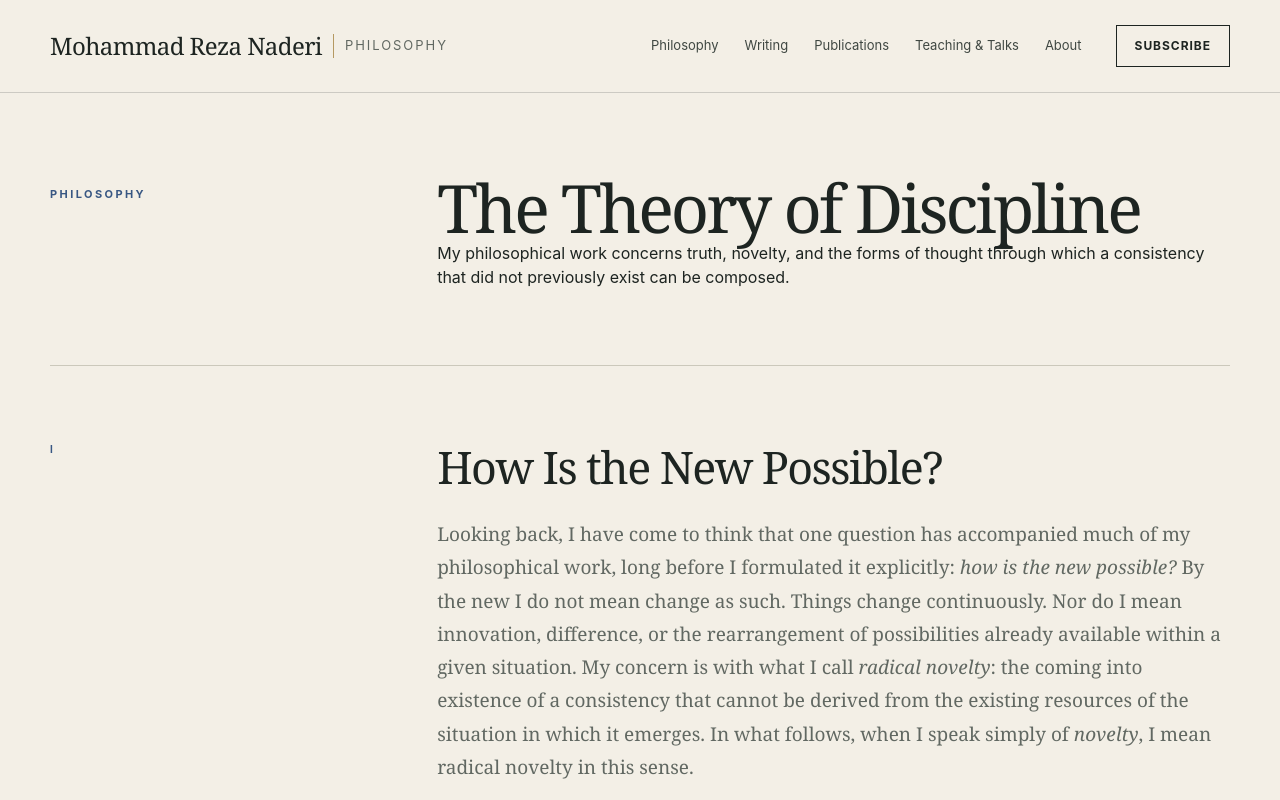
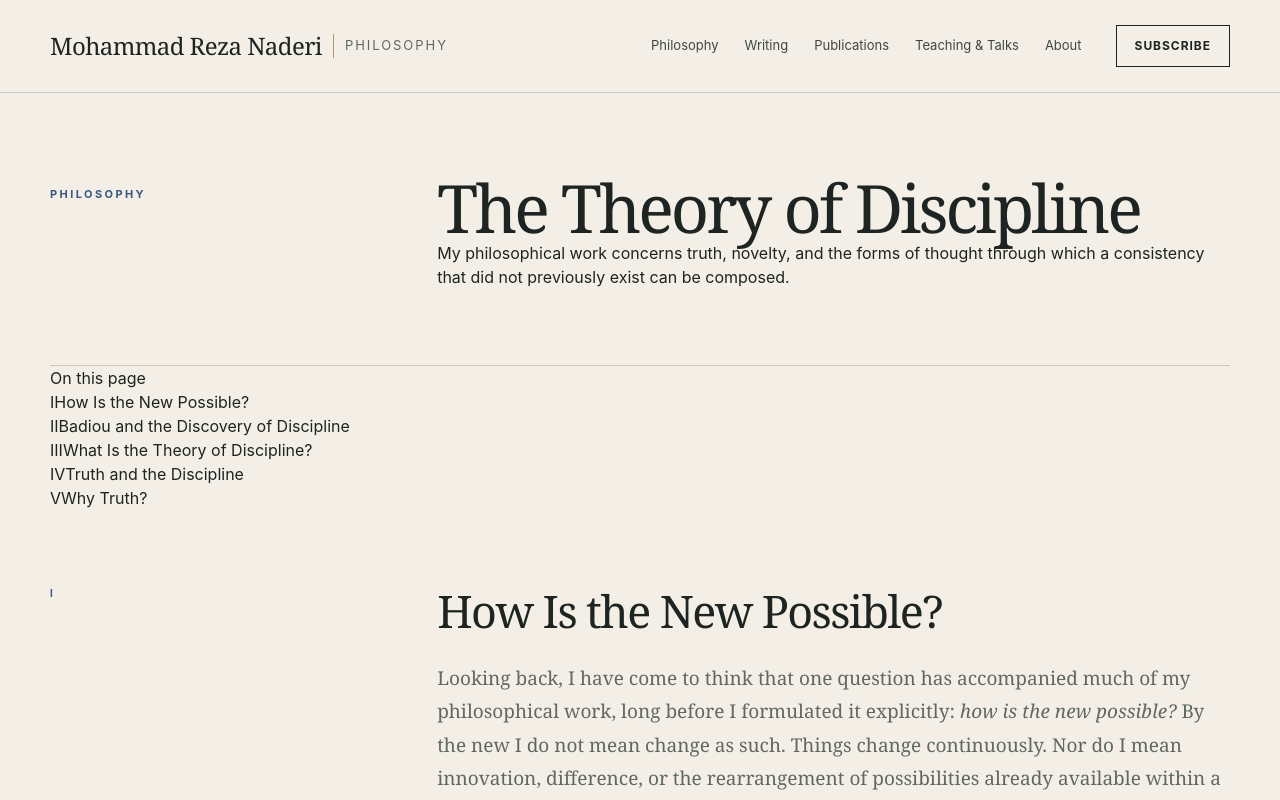
Before and after one commit to mohammad-naderi/mrnaderi.org, a Next.js app: page /philosophy in a window 1280 px wide. Shown: the top 800 px of the page. Built offline with nearby package versions, Linux system fonts and the light colour scheme.

Commit message:
Add Philosophy page contents navigation

```diff
--- a/app/philosophy/page.tsx
+++ b/app/philosophy/page.tsx
@@ -28,6 +28,17 @@ export default function PhilosophyPage() {
             My philosophical work concerns truth, novelty, and the forms of thought through which a consistency that did not previously exist can be composed.
           </p>
         </section>
+
+        <nav className="philosophy-contents shell" aria-label="Philosophy page contents">
+          <p className="philosophy-contents-label">On this page</p>
+          <ol>
+            <li><a href="#part-I"><span>I</span>How Is the New Possible?</a></li>
+            <li><a href="#part-II"><span>II</span>Badiou and the Discovery of Discipline</a></li>
+            <li><a href="#part-III"><span>III</span>What Is the Theory of Discipline?</a></li>
+            <li><a href="#part-IV"><span>IV</span>Truth and the Discipline</a></li>
+            <li><a href="#part-V"><span>V</span>Why Truth?</a></li>
+          </ol>
+        </nav>
 
         <EssaySection id="part-I" title="How Is the New Possible?">
           <p>Looking back, I have come to think that one question has accompanied much of my philosophical work, long before I formulated it explicitly: <em>how is the new possible?</em> By the new I do not mean change as such. Things change continuously. Nor do I mean innovation, difference, or the rearrangement of possibilities already available within a given situation. My concern is with what I call <em>radical novelty</em>: the coming into existence of a consistency that cannot be derived from the existing resources of the situation in which it emerges. In what follows, when I speak simply of <em>novelty</em>, I mean radical novelty in this sense.</p>
```
